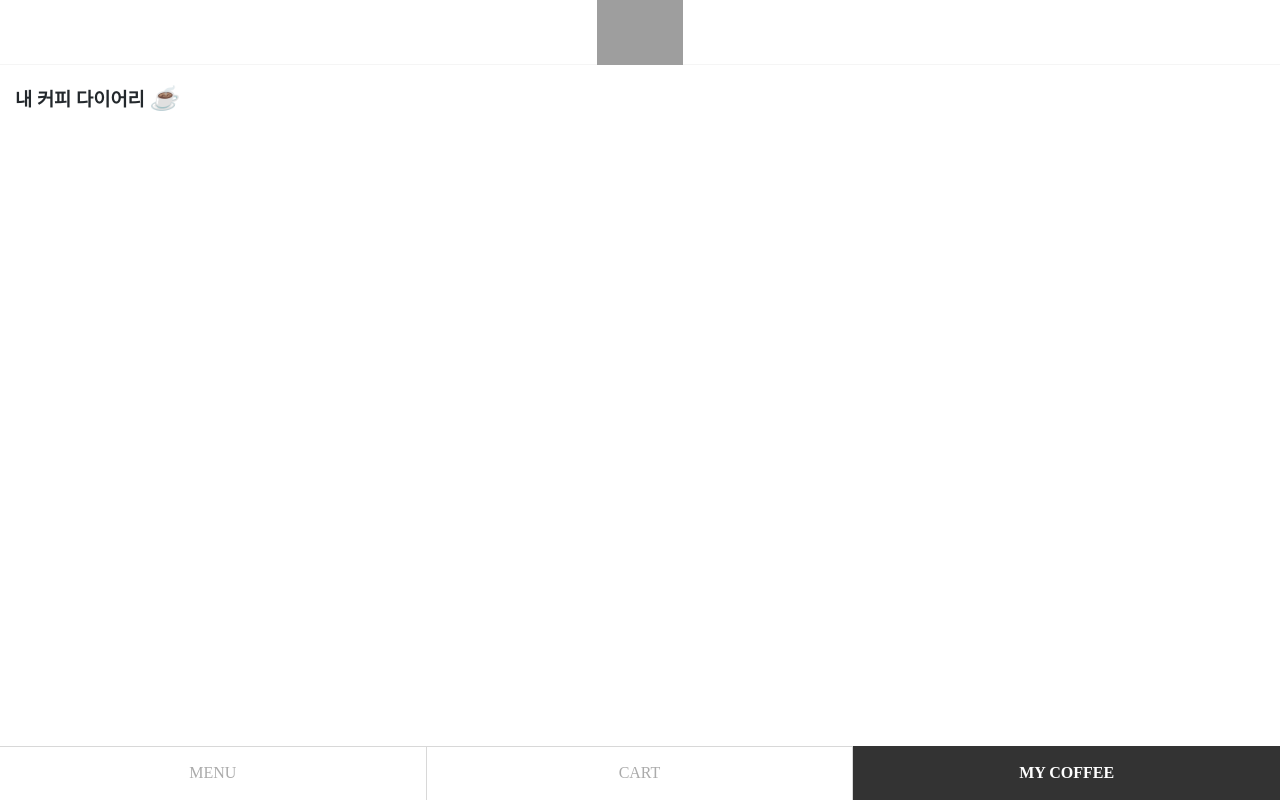
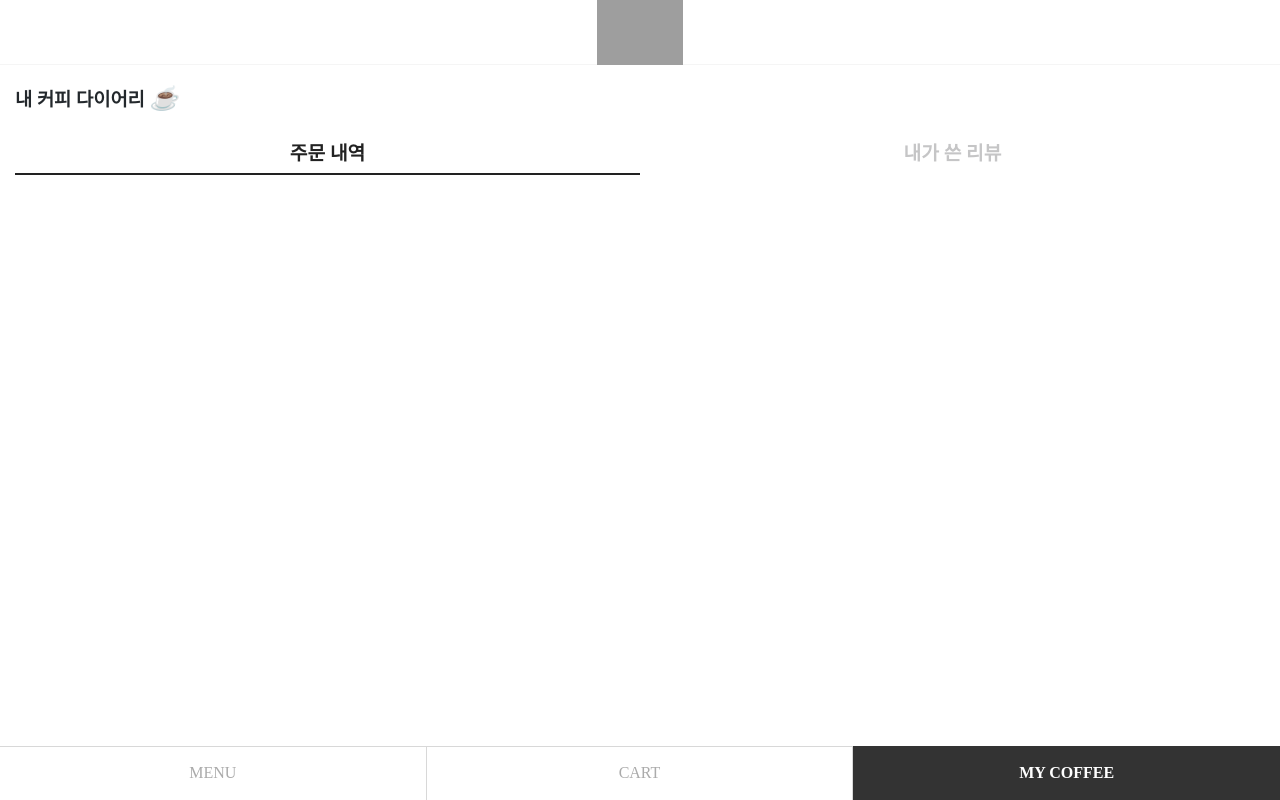
Before and after one commit to yujeongJeon/angular-start, an Angular app: page /mycoffee/1 in a window 1280 px wide. Built offline with nearby package versions, Linux system fonts and the light colour scheme; grey boxes are pictures that could not be loaded.

Commit message:
(2020-07-14) added by juj: add mycoffee tab

```diff
--- a/src/app/app-routing.module.ts
+++ b/src/app/app-routing.module.ts
@@ -11,7 +11,7 @@ const routes: Routes = [
   {
     path: 'mycoffee',
     pathMatch: 'full',
-    redirectTo: 'mycoffee/1'
+    redirectTo: 'mycoffee/order'
   },
   {
     path: '',
--- a/src/app/components/view-footer/view-footer.component.html
+++ b/src/app/components/view-footer/view-footer.component.html
@@ -5,7 +5,7 @@
   <div class="col-4 btn-block" [class.active]="active.cart" (click)="onClick('cart')">
     CART
   </div>
-  <div class="col-4 btn-block" [class.active]="active.mycoffee" (click)="onClick('mycoffee/1')">
+  <div class="col-4 btn-block" [class.active]="active.mycoffee" (click)="onClick('mycoffee/order')">
     MY COFFEE
   </div>
 </div>
--- a/src/app/modules/mycoffee/components/pw-home/pw-home.component.html
+++ b/src/app/modules/mycoffee/components/pw-home/pw-home.component.html
@@ -1,9 +1,30 @@
 <h3>내 커피 다이어리 <i class="i-coffee">☕️</i></h3>
-<ul class="tab">
-  <!-- <li [tabActive]="order">
-    주문 내역
-  </li>
-  <li [tabActive]="review">
-    내가 쓴 리뷰
-  </li> -->
-</ul>
+<div class="tab_wrapper">
+  <ul class="tab">
+    <li
+      class="tab_title"
+      [class.active]="activeTab === 'order'"
+      (click)="toggleTab('order')"
+    >
+      주문 내역
+    </li>
+    <li
+      class="tab_title"
+      [class.active]="activeTab === 'review'"
+      (click)="toggleTab('review')"
+    >
+      내가 쓴 리뷰
+    </li>
+  </ul>
+  <div class="tab_contents">
+    <div class="tab_pane" [class.active]="activeTab === 'order'">
+      <app-view-order-item
+        *ngFor="let order of orders"
+        [orderList]="order.orderList"
+      ></app-view-order-item>
+    </div>
+    <div class="tab_pane" [class.active]="activeTab === 'review'">
+      이것슨 리뷰
+    </div>
+  </div>
+</div>
--- a/src/app/modules/mycoffee/components/pw-home/pw-home.component.scss
+++ b/src/app/modules/mycoffee/components/pw-home/pw-home.component.scss
@@ -1,3 +1,40 @@
 i.i-coffee {
   font-size: 23px;
 }
+
+.tab_wrapper {
+  .tab {
+    display: flex;
+    justify-content: space-between;
+    align-items: center;
+    width: 100%;
+
+    .tab_title {
+      color: #c5c5c6;
+      width: 50%;
+      text-align: center;
+      height: 45px;
+      font-size: 1.2rem;
+      font-weight: 700;
+      display: flex;
+      justify-content: center;
+      align-items: center;
+      border-bottom: 2px solid #fff;
+
+      &.active {
+        color: #222;
+        border-bottom: 2px solid #222;
+      }
+    }
+  }
+
+  .tab_contents {
+    .tab_pane {
+      display: none;
+
+      &.active {
+        display: block;
+      }
+    }
+  }
+}
--- a/src/app/modules/mycoffee/components/pw-home/pw-home.component.ts
+++ b/src/app/modules/mycoffee/components/pw-home/pw-home.component.ts
@@ -1,8 +1,25 @@
-import { Component } from "@angular/core";
+import { LocalStorageService } from './../../../persist-state/services/local-storage.service';
+import { Component, OnInit } from "@angular/core";
 
 @Component({
   selector: 'app-pw-home',
   templateUrl: './pw-home.component.html',
   styleUrls: ['./pw-home.component.scss']
 })
-export class PwHomeComponent {}
+export class PwHomeComponent implements OnInit {
+  activeTab?:string='order';
+
+  toggleTab(tabId){
+    this.activeTab = tabId;
+  }
+
+  get orders () {
+    return this.localService.get('orders');
+  }
+
+  constructor(private localService:LocalStorageService) {}
+
+  ngOnInit(){
+    console.log(this.orders)
+  }
+}
--- /dev/null
+++ b/src/app/modules/mycoffee/components/view-order-item/view-order-item.component.html
@@ -0,0 +1 @@
+<p [innerHTML]="content">
--- /dev/null
+++ b/src/app/modules/mycoffee/components/view-order-item/view-order-item.component.scss
@@ -0,0 +1,20 @@
+p {
+  margin: 17px 0;
+  white-space: pre-wrap;
+  box-shadow: 3px 4px 23px 0 rgba(0, 0, 0, 0.05);
+  border-radius: 9px;
+  height: 55px;
+  display: flex;
+  justify-content: flex-start;
+  align-items: center;
+  padding: 0 12px;
+  position: relative;
+
+  &::after {
+    content: '>';
+    position: absolute;
+    right: 12px;
+    font-weight: 700;
+    color: #555;
+  }
+}
--- /dev/null
+++ b/src/app/modules/mycoffee/components/view-order-item/view-order-item.component.ts
@@ -0,0 +1,24 @@
+import { Component, Input } from "@angular/core";
+
+@Component({
+  selector: 'app-view-order-item',
+  templateUrl: './view-order-item.component.html',
+  styleUrls: ['./view-order-item.component.scss']
+})
+export class ViewOrderItemComponent {
+  @Input() orderList:Order.OrderDetail[];
+
+  get content ():string {
+    let str = '';
+    this.orderList.map((elem, idx) => {
+      if (idx > 1) {
+        str += ` 외 ${this.orderList.length - idx}건`;
+        return str;
+      }
+      if (str.length > 0) str += ', ';
+      str+=`${elem.title} ${elem.count}잔`
+    })
+
+    return str;
+  }
+}
--- a/src/app/modules/mycoffee/mycoffee.module.ts
+++ b/src/app/modules/mycoffee/mycoffee.module.ts
@@ -1,3 +1,4 @@
+import { ViewOrderItemComponent } from './components/view-order-item/view-order-item.component';
 import { CommonModule } from '@angular/common';
 import { PwHomeComponent } from './components/pw-home/pw-home.component';
 import { MycoffeeRoutingModule } from './mycoffee-routing.module';
@@ -5,7 +6,8 @@ import { NgModule } from "@angular/core";
 
 @NgModule({
   declarations: [
-    PwHomeComponent
+    PwHomeComponent,
+    ViewOrderItemComponent
   ],
   imports: [
     CommonModule,
```
